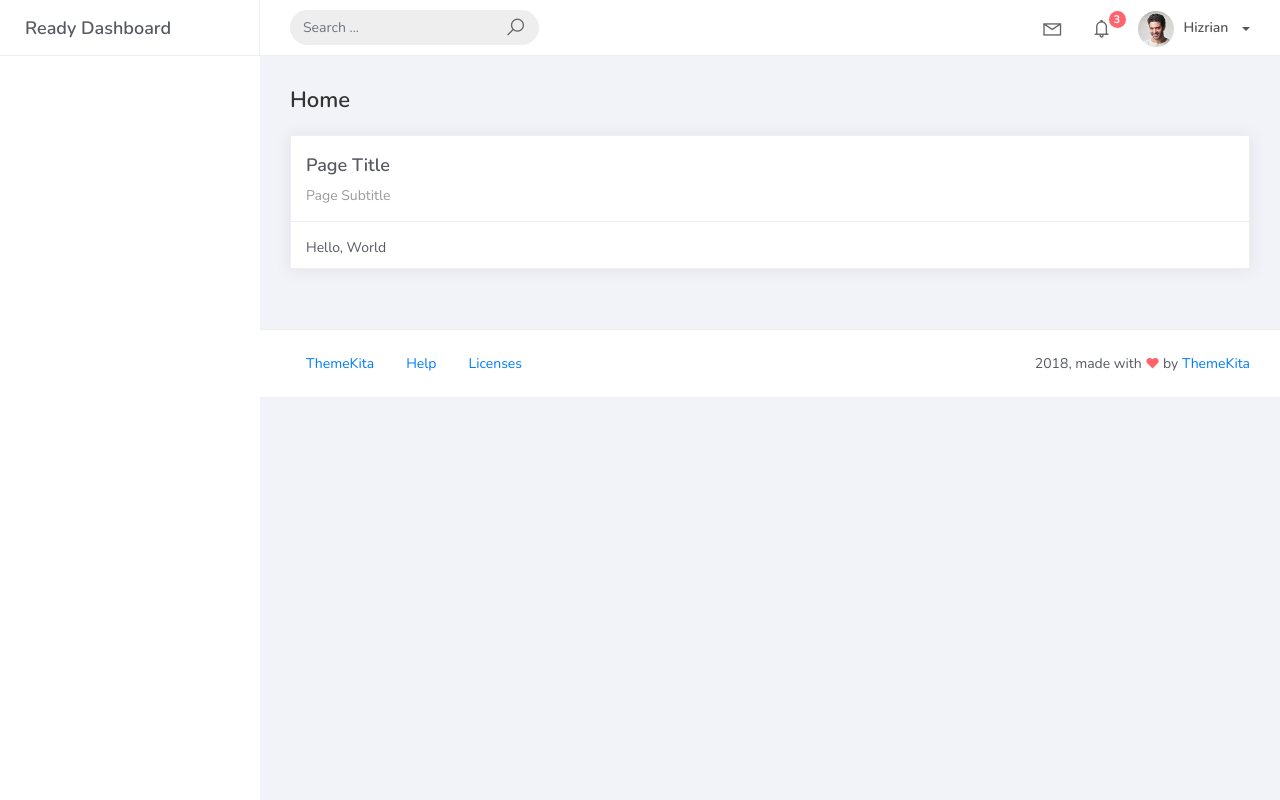
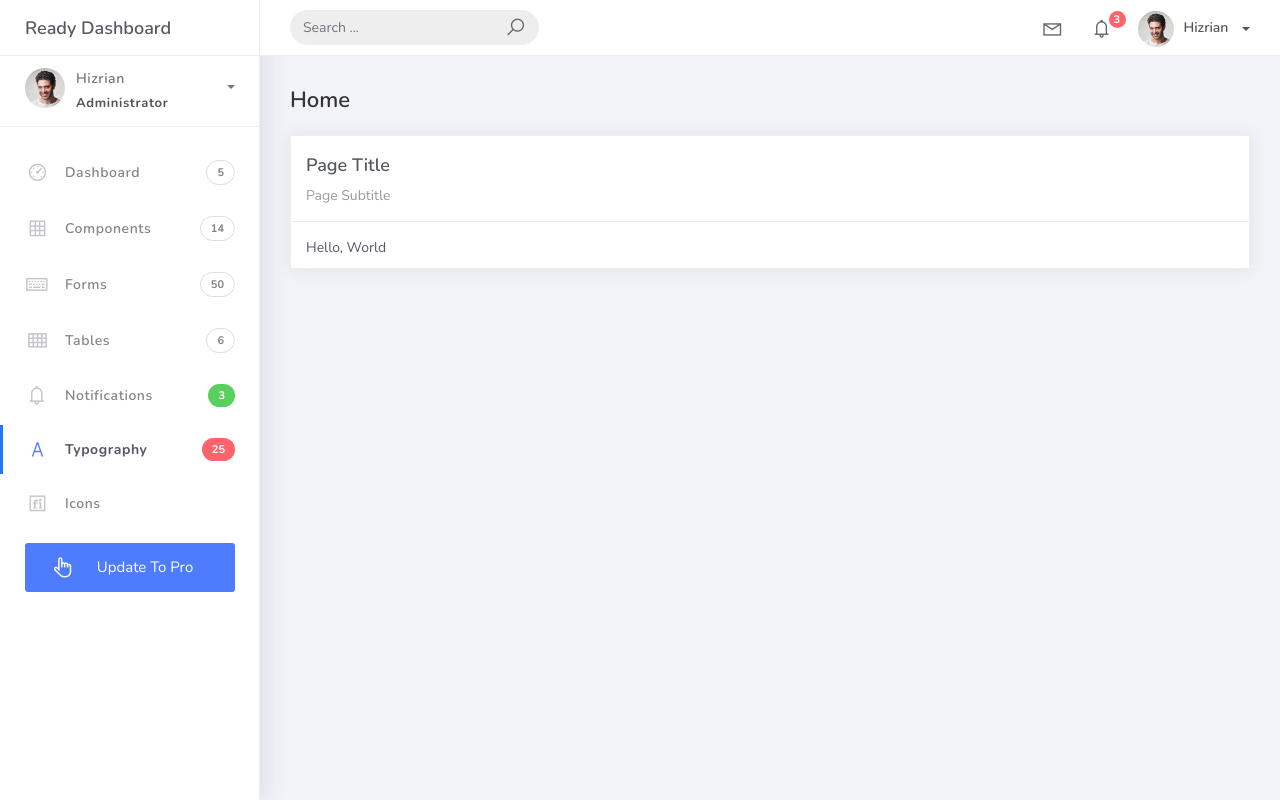
Before and after one commit to Althea09-gif/PSUSphere, a Django app: page / in a window 1280 px wide. Run offline with Django 5.2, Linux system fonts and the light colour scheme; some libraries are stand-ins or nearby versions.

Commit message:
fix base.html

```diff
--- a/projectsite/templates/base.html
+++ b/projectsite/templates/base.html
@@ -78,7 +78,7 @@
 										</a>
 										<a href="#">
 											<div class="notif-img">
-												<img src="assets/img/profile2.jpg" alt="Img Profile">
+												<img src="static/img/profile2.jpg" alt="Img Profile">
 											</div>
 											<div class="notif-content">
 												<span class="block">
@@ -104,88 +104,129 @@
 							</ul>
 						</li>
 						<li class="nav-item dropdown">
-													<a class="dropdown-toggle profile-pic" data-toggle="dropdown" href="#" aria-expanded="false">
-								<img src="{% static 'img/profile.jpg' %}" alt="user-img" width="36" class="img-circle"><span >Hizrian</span></span> </a>
+							<a class="dropdown-toggle profile-pic" data-toggle="dropdown" href="#" aria-expanded="false"> <img src="static/img/profile.jpg" alt="user-img" width="36" class="img-circle"><span >Hizrian</span></span> </a>
 							<ul class="dropdown-menu dropdown-user">
 								<li>
 									<div class="user-box">
-										<div class="u-img"><img src="{% static 'img/profile.jpg' %}" alt="user"></div>
+										<div class="u-img"><img src="static/img/profile.jpg" alt="user"></div>
 										<div class="u-text">
 											<h4>Hizrian</h4>
 											<p class="text-muted">hello@themekita.com</p><a href="profile.html" class="btn btn-rounded btn-danger btn-sm">View Profile</a></div>
+										</div>
+									</li>
+									<div class="dropdown-divider"></div>
+									<a class="dropdown-item" href="#"><i class="ti-user"></i> My Profile</a>
+									<a class="dropdown-item" href="#"></i> My Balance</a>
+									<a class="dropdown-item" href="#"><i class="ti-email"></i> Inbox</a>
+									<div class="dropdown-divider"></div>
+									<a class="dropdown-item" href="#"><i class="ti-settings"></i> Account Setting</a>
+									<div class="dropdown-divider"></div>
+									<a class="dropdown-item" href="#"><i class="fa fa-power-off"></i> Logout</a>
+								</ul>
+								<!-- /.dropdown-user -->
+							</li>
+						</ul>
+					</div>
+				</nav>
+			</div>
+			<div class="sidebar">
 				<div class="scrollbar-inner sidebar-wrapper">
 					<div class="user">
 						<div class="photo">
+							<img src="static/img/profile.jpg">
 						</div>
 						<div class="info">
 							<a class="" data-toggle="collapse" href="#collapseExample" aria-expanded="true">
+								<span>
+									Hizrian
+									<span class="user-level">Administrator</span>
+									<span class="caret"></span>
+								</span>
+							</a>
+							<div class="clearfix"></div>
+
+							<div class="collapse in" id="collapseExample" aria-expanded="true" style="">
+								<ul class="nav">
+									<li>
+										<a href="#profile">
+											<span class="link-collapse">My Profile</span>
+										</a>
+									</li>
+									<li>
+										<a href="#edit">
+											<span class="link-collapse">Edit Profile</span>
+										</a>
+									</li>
+									<li>
+										<a href="#settings">
+											<span class="link-collapse">Settings</span>
+										</a>
+									</li>
+								</ul>
+							</div>
+						</div>
+					</div>
+					<ul class="nav">
+						<li class="nav-item">
 							<a href="index.html">
 								<i class="la la-dashboard"></i>
 								<p>Dashboard</p>
+								<span class="badge badge-count">5</span>
 							</a>
 						</li>
 						<li class="nav-item">
-							<a href="{% url 'organization-list' %}">
+							<a href="components.html">
 								<i class="la la-table"></i>
-								<p>Organization</p>
+								<p>Components</p>
+								<span class="badge badge-count">14</span>
 							</a>
 						</li>
 						<li class="nav-item">
 							<a href="forms.html">
 								<i class="la la-keyboard-o"></i>
-								<p>Org. Members</p>
+								<p>Forms</p>
+								<span class="badge badge-count">50</span>
 							</a>
 						</li>
 						<li class="nav-item">
 							<a href="tables.html">
 								<i class="la la-th"></i>
-								<p>Student</p>
+								<p>Tables</p>
+								<span class="badge badge-count">6</span>
 							</a>
 						</li>
 						<li class="nav-item">
 							<a href="notifications.html">
 								<i class="la la-bell"></i>
-								<p>College</p>
+								<p>Notifications</p>
+								<span class="badge badge-success">3</span>
 							</a>
 						</li>
 						<li class="nav-item active">
-
+							<a href="typography.html">
+								<i class="la la-font"></i>
 								<p>Typography</p>
 								<span class="badge badge-danger">25</span>
 							</a>
-
+						</li>
+						<li class="nav-item">
+							<a href="icons.html">
+								<i class="la la-fonticons"></i>
+								<p>Icons</p>
+							</a>
+						</li>
+						<li class="nav-item update-pro">
+							<button  data-toggle="modal" data-target="#modalUpdate">
+								<i class="la la-hand-pointer-o"></i>
+								<p>Update To Pro</p>
+							</button>
+						</li>
 					</ul>
 				</div>
 			</div>
 			<div class="main-panel">
 				{% block content %}
                 {% endblock %}
-				<footer class="footer">
-					<div class="container-fluid">
-						<nav class="pull-left">
-							<ul class="nav">
-								<li class="nav-item">
-									<a class="nav-link" href="http://www.themekita.com">
-										ThemeKita
-									</a>
-								</li>
-								<li class="nav-item">
-									<a class="nav-link" href="#">
-										Help
-									</a>
-								</li>
-								<li class="nav-item">
-									<a class="nav-link" href="https://themewagon.com/license/#free-item">
-										Licenses
-									</a>
-								</li>
-							</ul>
-						</nav>
-						<div class="copyright ml-auto">
-							2018, made with <i class="la la-heart heart text-danger"></i> by <a href="http://www.themekita.com">ThemeKita</a>
-						</div>
-					</div>
-				</footer>
 			</div>
 		</div>
 	</div>
@@ -216,7 +257,7 @@
 <script src="{% static 'js/core/popper.min.js' %}"></script>
 <script src="{% static 'js/core/bootstrap.min.js' %}"></script>
 <script src="{% static 'js/plugin/chartist/chartist.min.js' %}"></script>
-<script src="{% static 'js/plugin/chartist/plugin/chartist-plugin-tooltip.min.js'%}"></script>
+<script src="{% static 'js/plugin/chartist/plugin/chartist-plugin-tooltip.min.js' %}"></script>
 <script src="{% static 'js/plugin/bootstrap-notify/bootstrap-notify.min.js' %}"></script>
 <script src="{% static 'js/plugin/bootstrap-toggle/bootstrap-toggle.min.js' %}"></script>
 <script src="{% static 'js/plugin/jquery-mapael/jquery.mapael.min.js' %}"></script>
@@ -224,3 +265,4 @@
 <script src="{% static 'js/plugin/chart-circle/circles.min.js' %}"></script>
 <script src="{% static 'js/plugin/jquery-scrollbar/jquery.scrollbar.min.js' %}"></script>
 <script src="{% static 'js/ready.min.js' %}"></script>
+</html>
```
Lines whose indentation alone changed are shown as unchanged.
